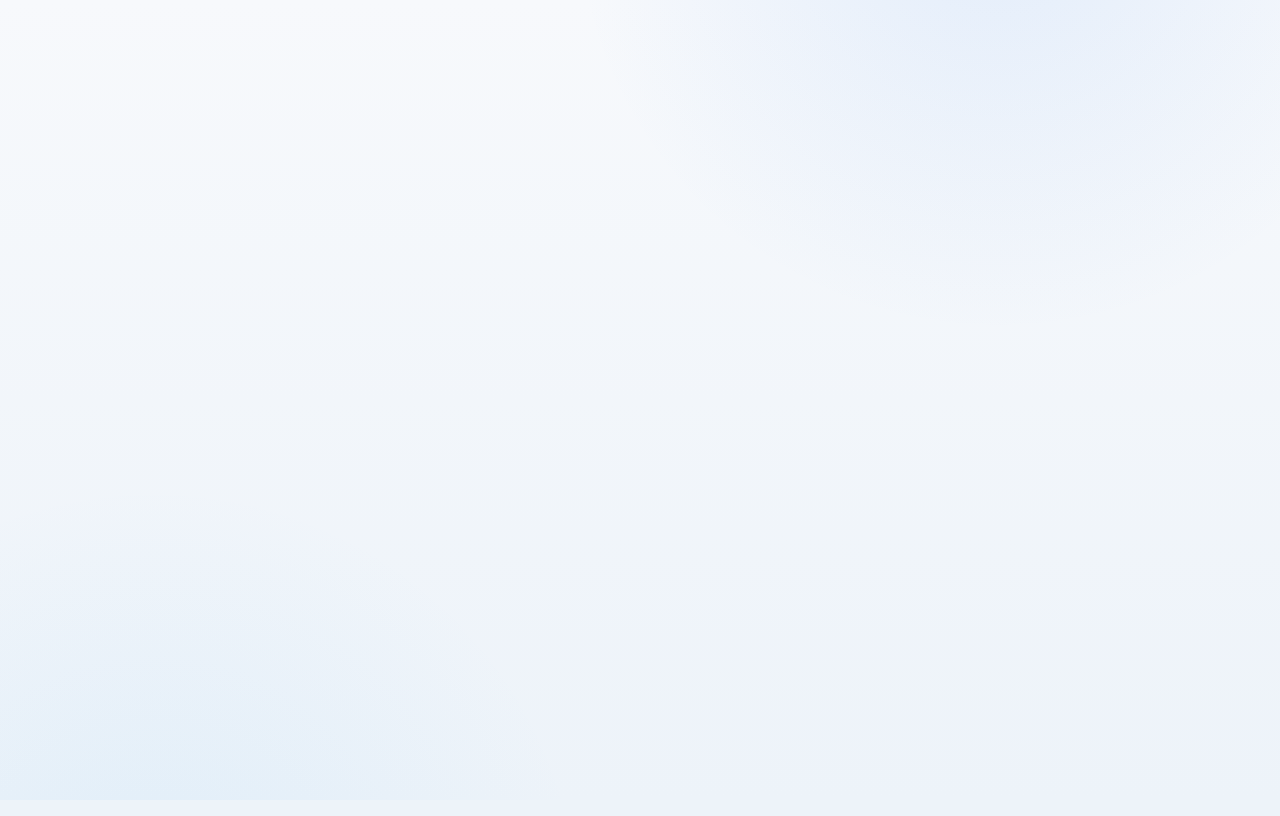
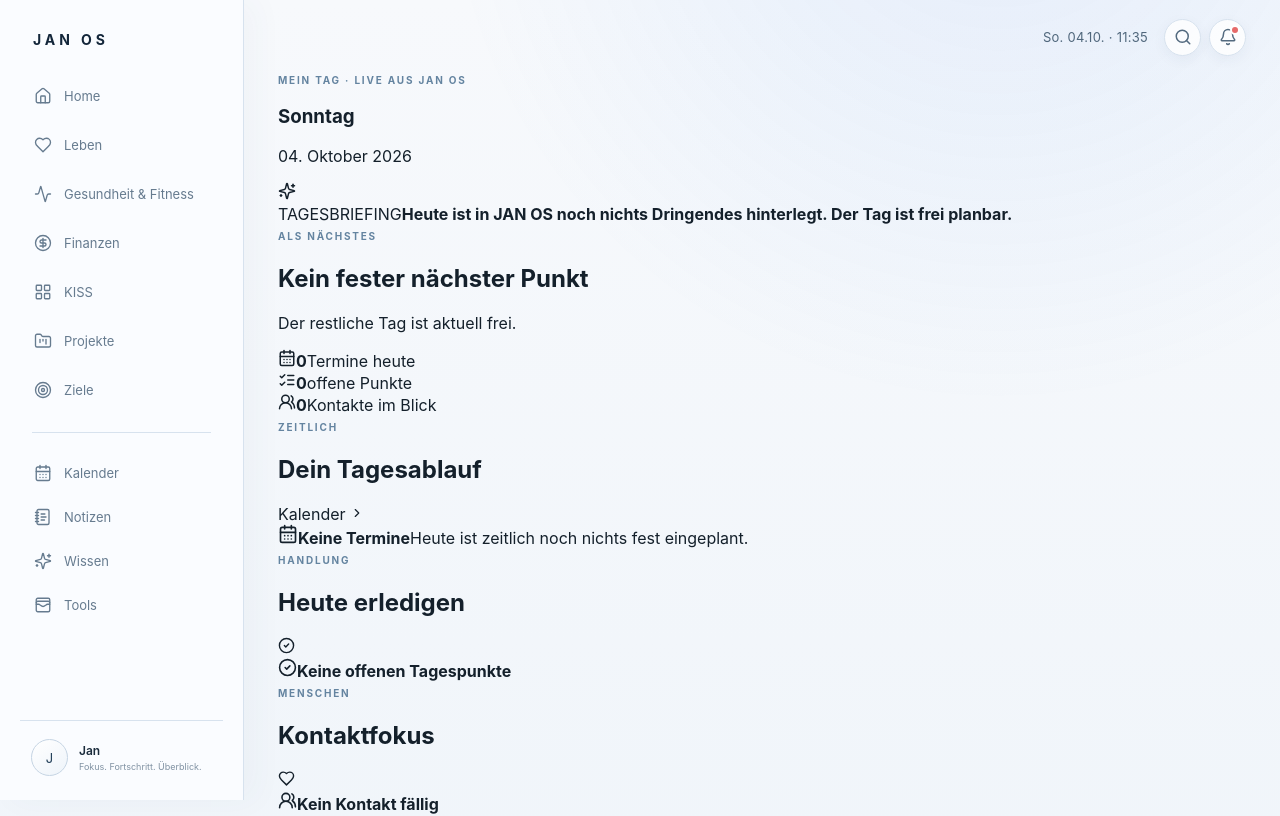
Before and after one commit to hapo3005/jan-os, a Next.js app: page /tag in a window 1280 px wide. Before the commit this address had no page. Shown: the top 816 px of the page. Built offline with nearby package versions, Linux system fonts and the light colour scheme.

Commit message:
feat: add dedicated my day route

```diff
--- /dev/null
+++ b/src/app/tag/page.tsx
@@ -0,0 +1,86 @@
+import Link from "next/link";
+import {
+  Activity,
+  Bell,
+  CalendarDays,
+  CircleDollarSign,
+  FolderKanban,
+  Heart,
+  Home,
+  LayoutGrid,
+  Menu,
+  NotebookText,
+  Search,
+  Sparkles,
+  Target,
+  WalletCards
+} from "lucide-react";
+import { LiveClock } from "@/components/LiveClock";
+import { DayOverview } from "@/components/DayOverview";
+
+const nav = [
+  { label: "Home", href: "/", icon: Home },
+  { label: "Leben", href: "/leben", icon: Heart },
+  { label: "Gesundheit & Fitness", href: "/gesundheit", icon: Activity },
+  { label: "Finanzen", href: "/finanzen", icon: CircleDollarSign },
+  { label: "KISS", href: "/kiss", icon: LayoutGrid },
+  { label: "Projekte", href: "/projekte", icon: FolderKanban },
+  { label: "Ziele", href: "/ziele", icon: Target }
+];
+
+const utilityNav = [
+  { label: "Kalender", href: "/kalender", icon: CalendarDays },
+  { label: "Notizen", href: "/notizen", icon: NotebookText },
+  { label: "Wissen", href: "/wissen", icon: Sparkles },
+  { label: "Tools", href: "/tools", icon: WalletCards }
+];
+
+export default function DayPage() {
+  return (
+    <main className="app-shell">
+      <aside className="sidebar">
+        <Link className="brand" href="/">JAN OS</Link>
+        <nav className="nav-list" aria-label="Hauptnavigation">
+          {nav.map(({ label, href, icon: Icon }) => (
+            <Link key={href} href={href} className="nav-item">
+              <Icon size={18} strokeWidth={1.8} />
+              <span>{label}</span>
+            </Link>
+          ))}
+        </nav>
+        <div className="sidebar-divider" />
+        <nav className="nav-list utility" aria-label="Werkzeuge">
+          {utilityNav.map(({ label, href, icon: Icon }) => (
+            <Link key={href} href={href} className="nav-item">
+              <Icon size={18} strokeWidth={1.8} />
+              <span>{label}</span>
+            </Link>
+          ))}
+        </nav>
+        <div className="profile">
+          <div className="avatar">J</div>
+          <div><strong>Jan</strong><span>Fokus. Fortschritt. Überblick.</span></div>
+        </div>
+      </aside>
+
+      <section className="content">
+        <header className="topbar">
+          <div className="mobile-brand">JAN OS</div>
+          <div className="clock"><LiveClock /></div>
+          <div className="top-actions">
+            <button className="icon-button" aria-label="Suchen"><Search size={18} /></button>
+            <button className="icon-button notification" aria-label="Benachrichtigungen"><Bell size={18} /><span className="notification-dot" /></button>
+            <button className="icon-button mobile-menu" aria-label="Menü"><Menu size={19} /></button>
+          </div>
+        </header>
+
+        <DayOverview />
+
+        <footer>
+          <span>JAN OS · Mein Tag</span>
+          <Link href="/">Zurück zum Dashboard</Link>
+        </footer>
+      </section>
+    </main>
+  );
+}
```
